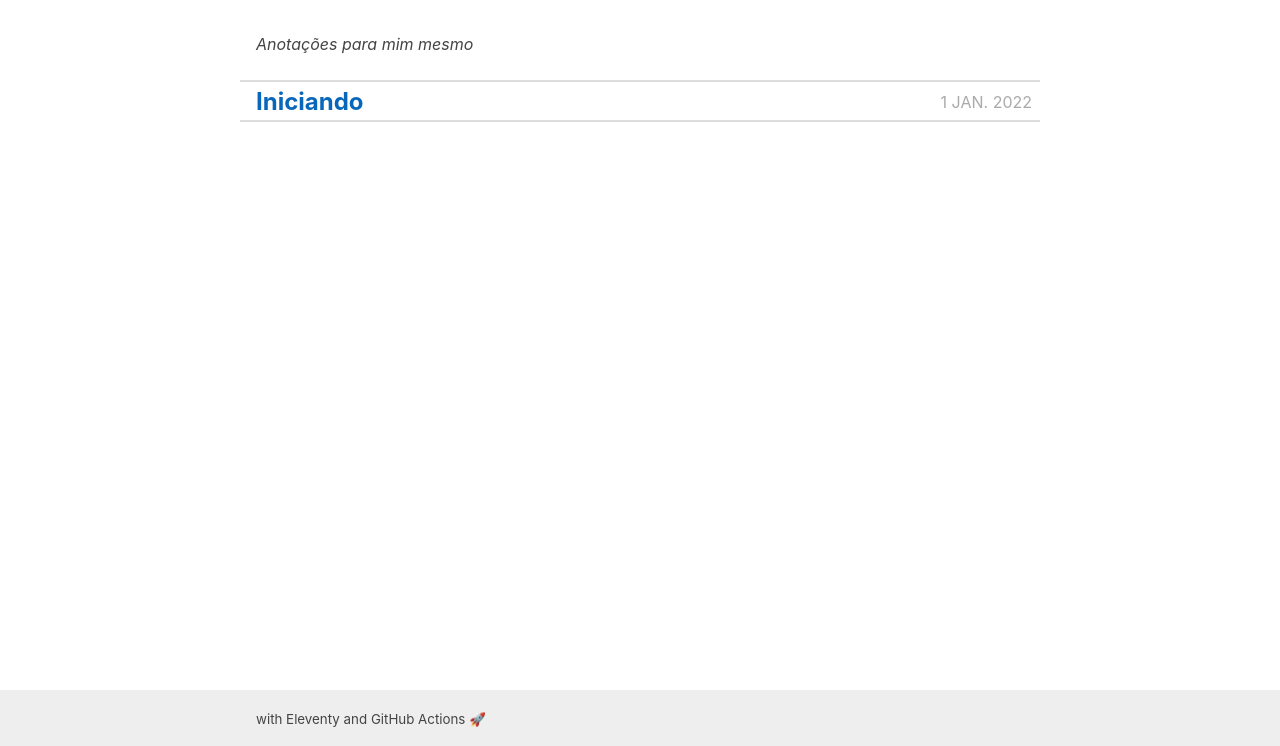
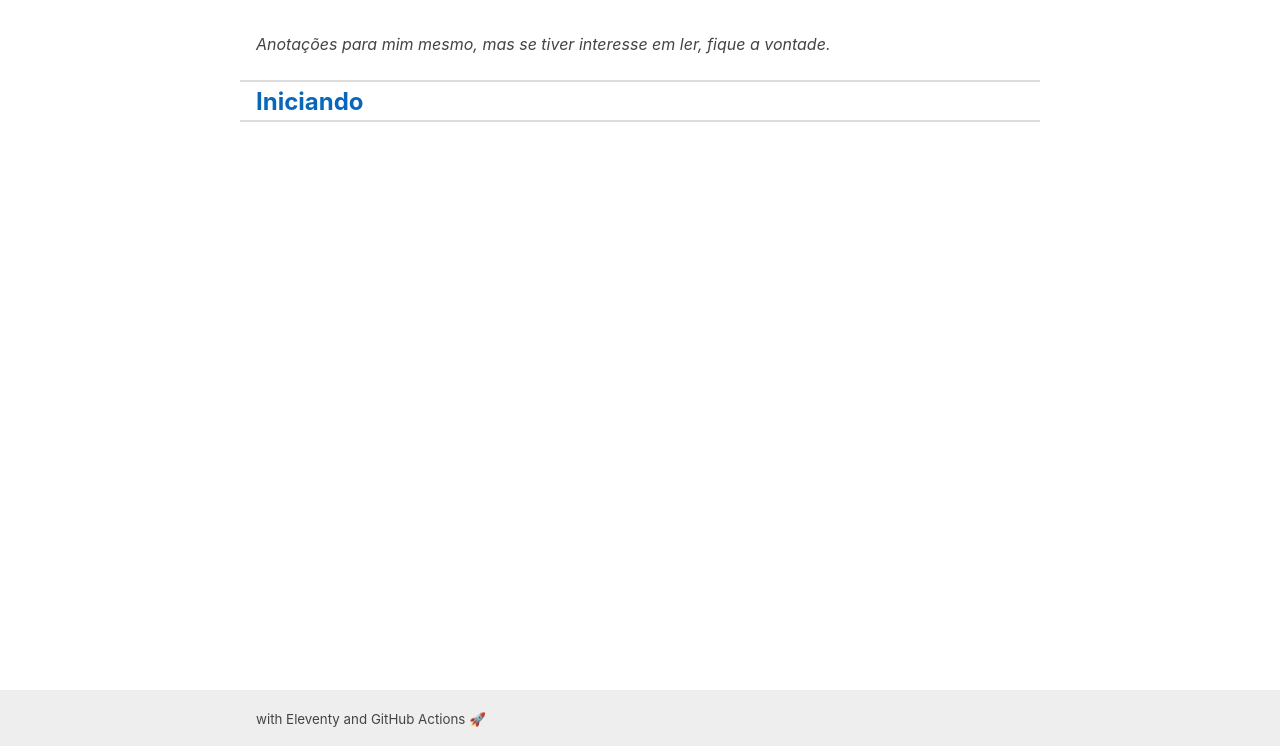
Before and after one commit to tcelestino/bloco-de-notas, an Eleventy site: page index.njk in a window 1280 px wide. Shown: the part 54-800 px from the top of the page. Built offline with nearby package versions, Linux system fonts and the light colour scheme; Eleventy itself is replaced by a stand-in of ours; files that its build step writes are made by us from their sources.

Commit message:
refactor: change description and hide date

```diff
--- a/index.njk
+++ b/index.njk
@@ -3,12 +3,11 @@ layout: default
 ---
 
 <div>
-  <div class="top__descr">Anotações para mim mesmo</div>
-
+  <div class="top__descr">Anotações para mim mesmo, mas se tiver interesse em ler, fique a vontade.</div>
   <ol reversed class="post-list">
     {%- for post in collections.post | reverse -%}
       <li>
-        <span class="post-meta">{{ post.date | readableDate }}</span>
+        <span class="post-meta hide">{{ post.date | readableDate }}</span>
         <h2>
           <a class="post-link" href="{{ post.url | url }}">{{ post.data.title | safe }}</a>
         </h2>
```
